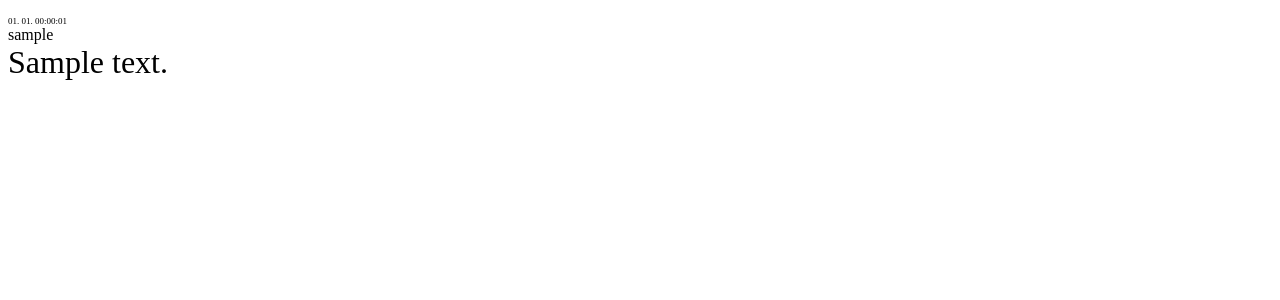
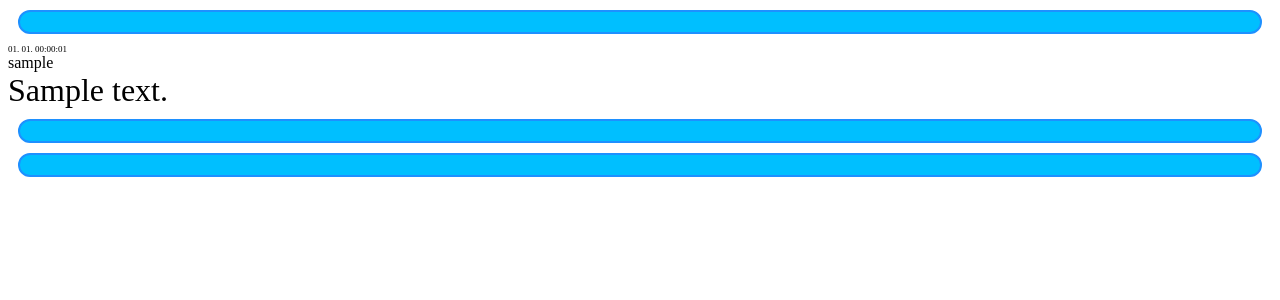
Before and after one commit to chat-app-gymcl/main, a PHP site: page /messages.php in a window 1280 px wide. Shown: the top 300 px of the page. Run offline with PHP 8.4, Linux system fonts and the light colour scheme; the visitor is signed in with stand-in values (Sample User, id 1); tables that the repository leaves empty hold one stand-in row (values such as "Sample post").

Commit message:
snaha o styl

```diff
--- a/styles/chat.css
+++ b/styles/chat.css
@@ -1,9 +1,3 @@
 body {
     background-color: lightblue;
 }
-.send input:hover {
-    background-color: rgb(0, 180, 240);
-}
-.messages {
-    position: relative;
-}
--- a/styles/messages.css
+++ b/styles/messages.css
@@ -7,3 +7,12 @@
 .mess_user {
     font-size: medium;
 }
+p {
+    font-size: xx-large;
+    padding: 10px;
+    margin: 10px;
+    color: darkslategray;
+    background-color: deepskyblue;
+    border-radius: 42px;
+    border: 2px solid dodgerblue;
+}
```
